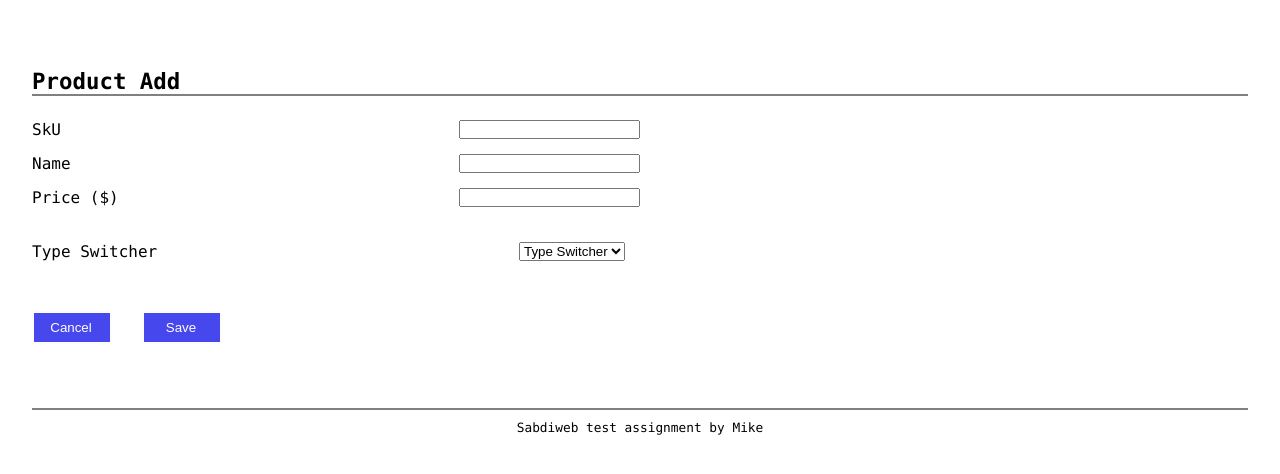
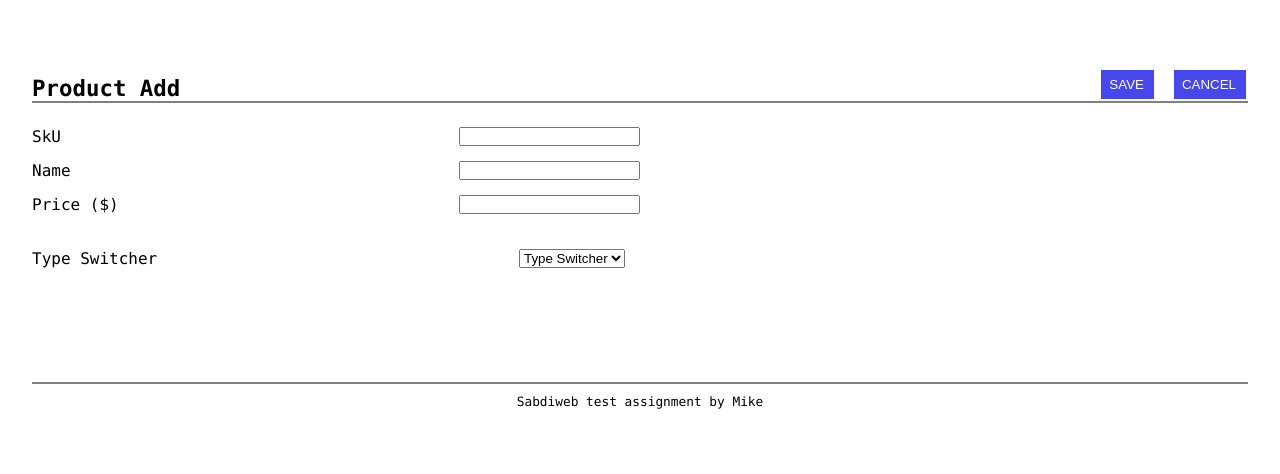
Before and after one commit to codewithmike01/Mini-ecommerce-Front-end-junior, a React (Create React App) app: page /add-product in a window 1280 px wide. Shown: the top 474 px of the page. Built offline with nearby package versions, Linux system fonts and the light colour scheme.

Commit message:
Fix header to look like wireframe heading

```diff
--- a/src/components/addProduct/Form.js
+++ b/src/components/addProduct/Form.js
@@ -133,13 +133,14 @@ function Form() {
           <div className="form-buttons flex">
             <button
               type="button"
-              className="button"
+              className="button cancel"
               onClick={() => navigate('/')}
+              hidden
             >
               Cancel
             </button>
 
-            <button type="submit" className="button">
+            <button type="submit" className="button submit" hidden>
               Save
             </button>
           </div>
--- a/src/components/feature/Header.js
+++ b/src/components/feature/Header.js
@@ -5,17 +5,35 @@ import { useNavigate } from 'react-router-dom';
 
 function Header({ headingText }) {
   const navigate = useNavigate();
-  const HandleAddPage = () => {
+  const handleAddPage = () => {
     navigate('/add-product');
   };
+
+  const handleFormSubmit = () => {
+    document.querySelector('form').querySelector('.submit').click();
+  };
+
+  const handleFormCancel = () => {
+    document.querySelector('form').querySelector('.cancel').click();
+  };
+
   return (
     <Container heading={headingText}>
       <section className="header-items flex j-between">
         <h1>{headingText}</h1>
 
         <div className="header-buttons">
-          <Button type="button" title="ADD" actionHandle={HandleAddPage} />
+          <Button type="button" title="ADD" actionHandle={handleAddPage} />
           <Button type="button" title="MASS DELETE" />
+        </div>
+
+        <div className="header-buttons-save">
+          <Button type="button" title="SAVE" actionHandle={handleFormSubmit} />
+          <Button
+            type="button"
+            title="CANCEL"
+            actionHandle={handleFormCancel}
+          />
         </div>
       </section>
       <hr className="line" />
@@ -30,11 +48,20 @@ const Container = styled.div`
 
   .header-items {
     align-items: flex-end;
-    .header-buttons {
+    .header-buttons,
+    .header-buttons-save {
       align-items: center;
       gap: 1rem;
+    }
+
+    .header-buttons {
       display: ${({ heading }) =>
         heading.includes('Product Add') ? 'none' : 'flex'};
     }
+
+    .header-buttons-save {
+      display: ${({ heading }) =>
+        heading.includes('Product List') ? 'none' : 'flex'};
+    }
   }
 `;
```
